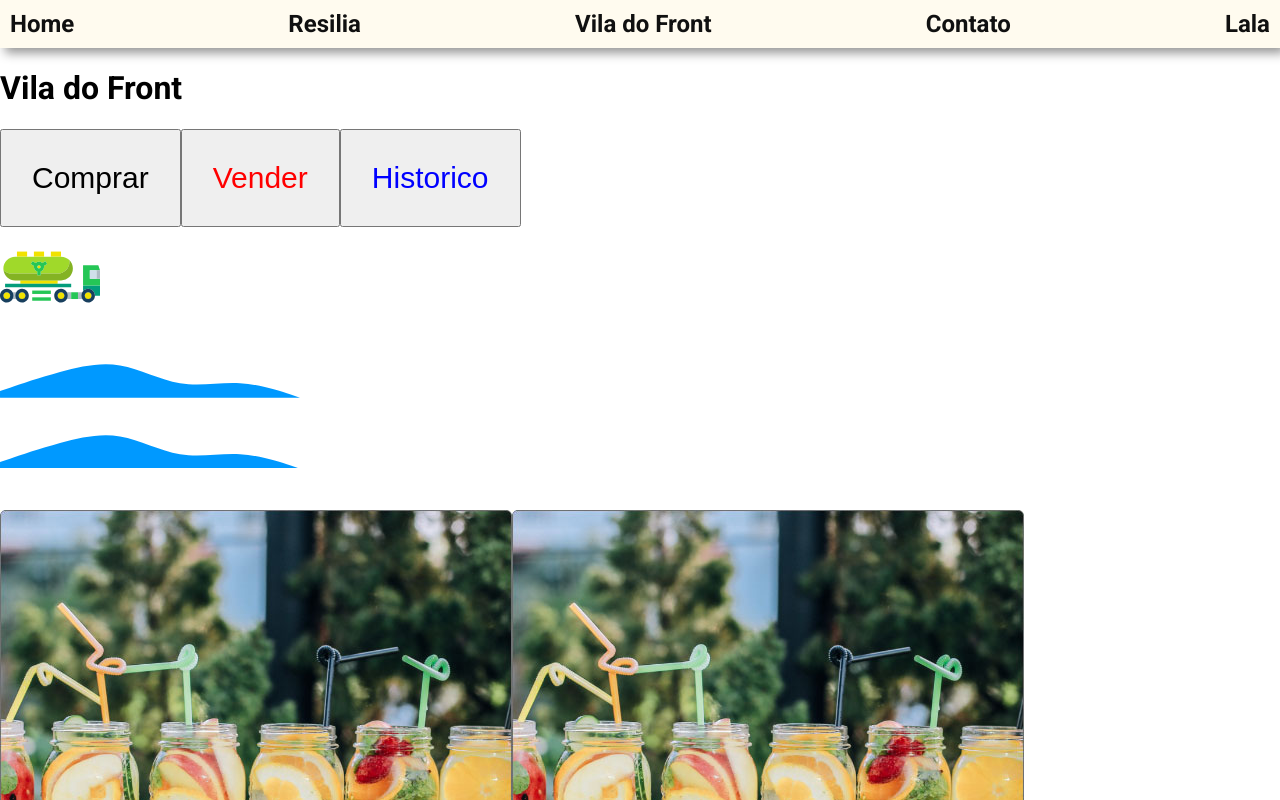
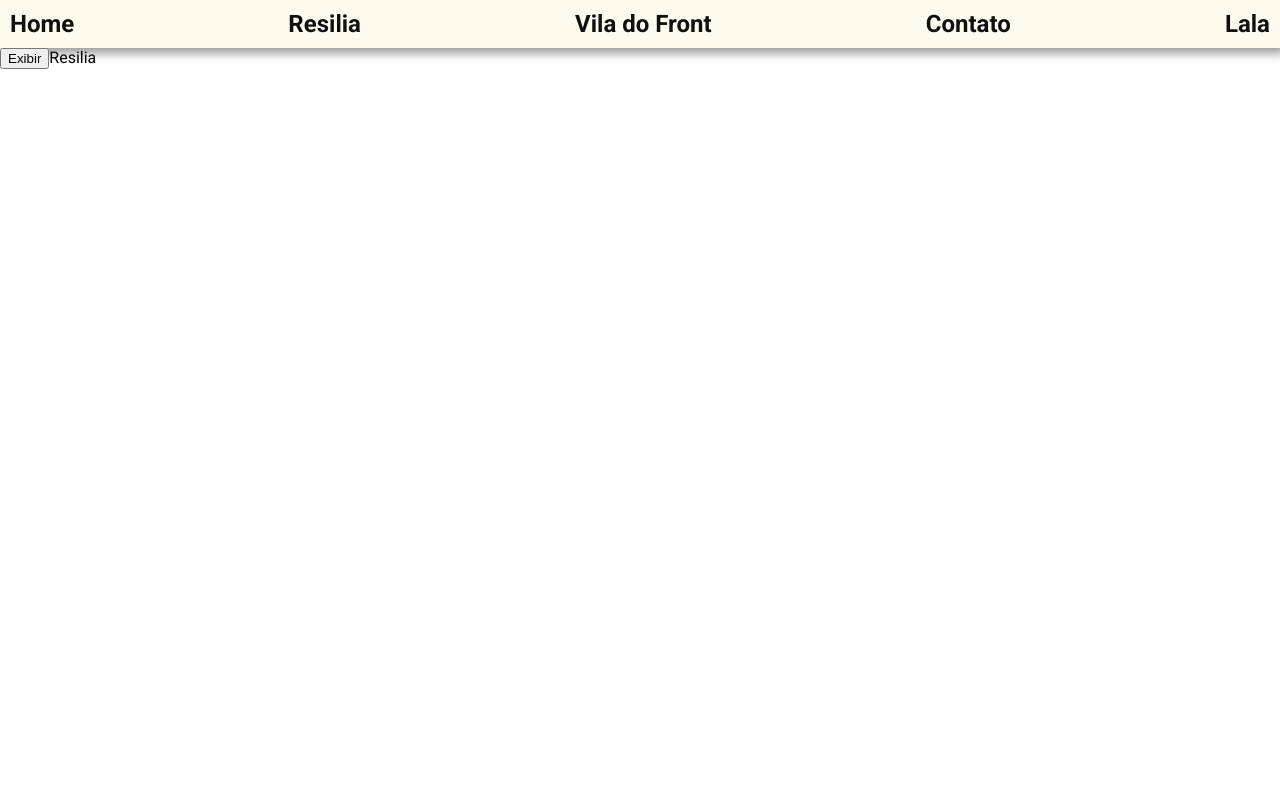
Before and after one commit to rafael-angonese/vila-do-front, a React (Create React App) app: page / in a window 1280 px wide. Shown: the top 800 px of the page. Built offline with nearby package versions, Linux system fonts and the light colour scheme.

Commit message:
:sparkles: feat: use useState hook

```diff
--- a/src/App.js
+++ b/src/App.js
@@ -9,25 +9,41 @@ import about from "./assets/about-pic.jpg";
 import { ReactComponent as Wave } from "./assets/imagens/wave.svg";
 import { ReactComponent as Truque } from "./assets/imagens/truque.svg";
 import WaveSvg from "./components/WaveSvg";
+import { useState } from "react";
 
 function App() {
+  const [exibir, setExibir] = useState(false);
+  const [name, setName] = useState('Resilia');
+
+  const onChangeExibir = (event) => {
+      setExibir(!exibir);
+
+      setName('asdfsafsdojif sdajfdoskaf')
+  };
+
   return (
     <>
       <Header />
-      <h1>Vila do Front</h1>
-      <Button>Comprar</Button>
+
+      <button onClick={onChangeExibir}>Exibir</button>
+
+      {name}
+
+      {exibir && <ConctactForm />}
+
+      {/* <Button>Comprar</Button>
 
       <Button color="red" size="20px">
         Vender
       </Button>
 
-      <Button color="blue">Historico</Button>
+      <Button color="blue">Historico</Button> */}
 
-      <div style={{ width: "100px" }}>
+      {/* <div style={{ width: "100px" }}>
         <Truque />
-      </div>
+      </div> */}
 
-      <div style={{ width: "300px" }}>
+      {/* <div style={{ width: "300px" }}>
         <Wave />
       </div>
 
@@ -45,9 +61,7 @@ function App() {
       <Label>Nome</Label>
       <Label>Resilia</Label>
 
-      <Clients />
-
-      <ConctactForm />
+      <Clients /> */}
     </>
   );
 }
--- a/src/components/Button.jsx
+++ b/src/components/Button.jsx
@@ -1,7 +1,9 @@
 const Button = (props) => {
+
+  console.log(props)
   return (
-    <button style={{ fontSize: "30px", padding: "30px", color: props.color }}>
-      {props.children}
+    <button style={{ fontSize: props.size, padding: "30px", color: props.color }}>
+      {props.children} {props.size}
     </button>
   );
 };
```
